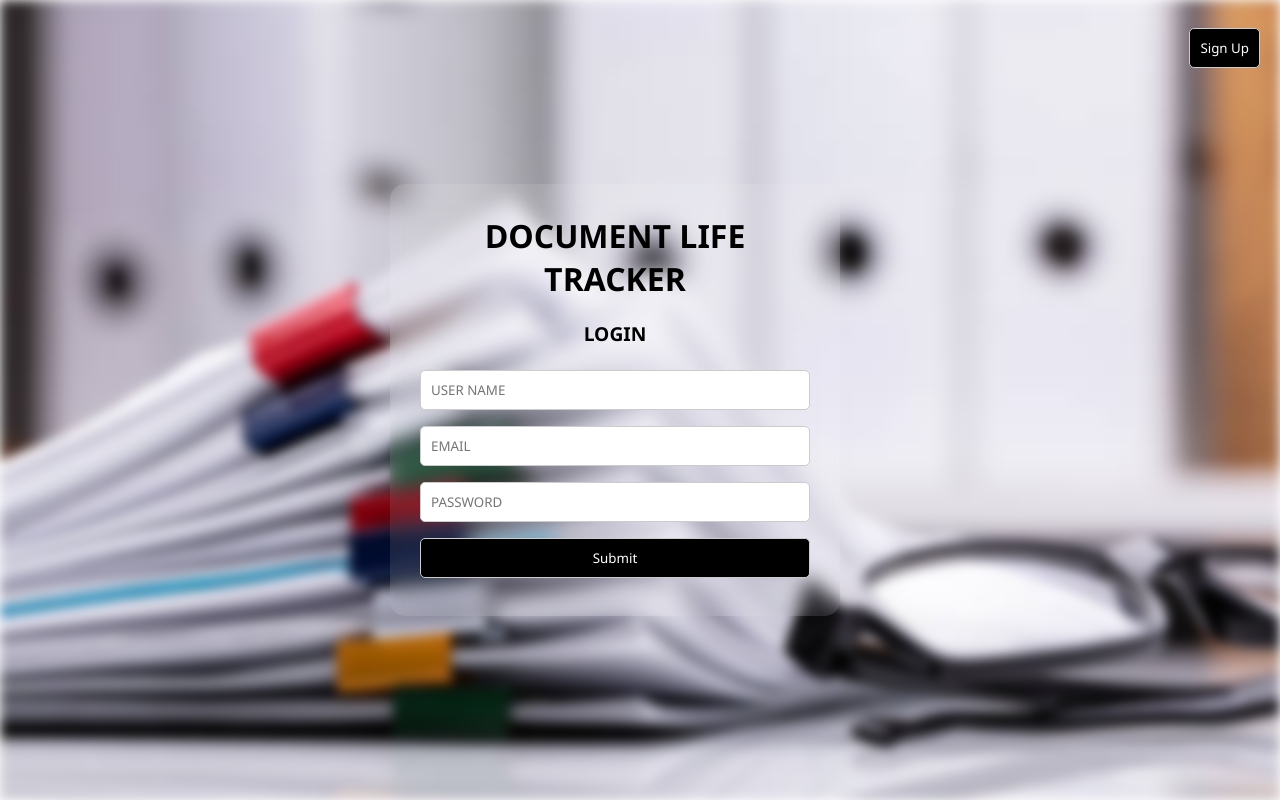
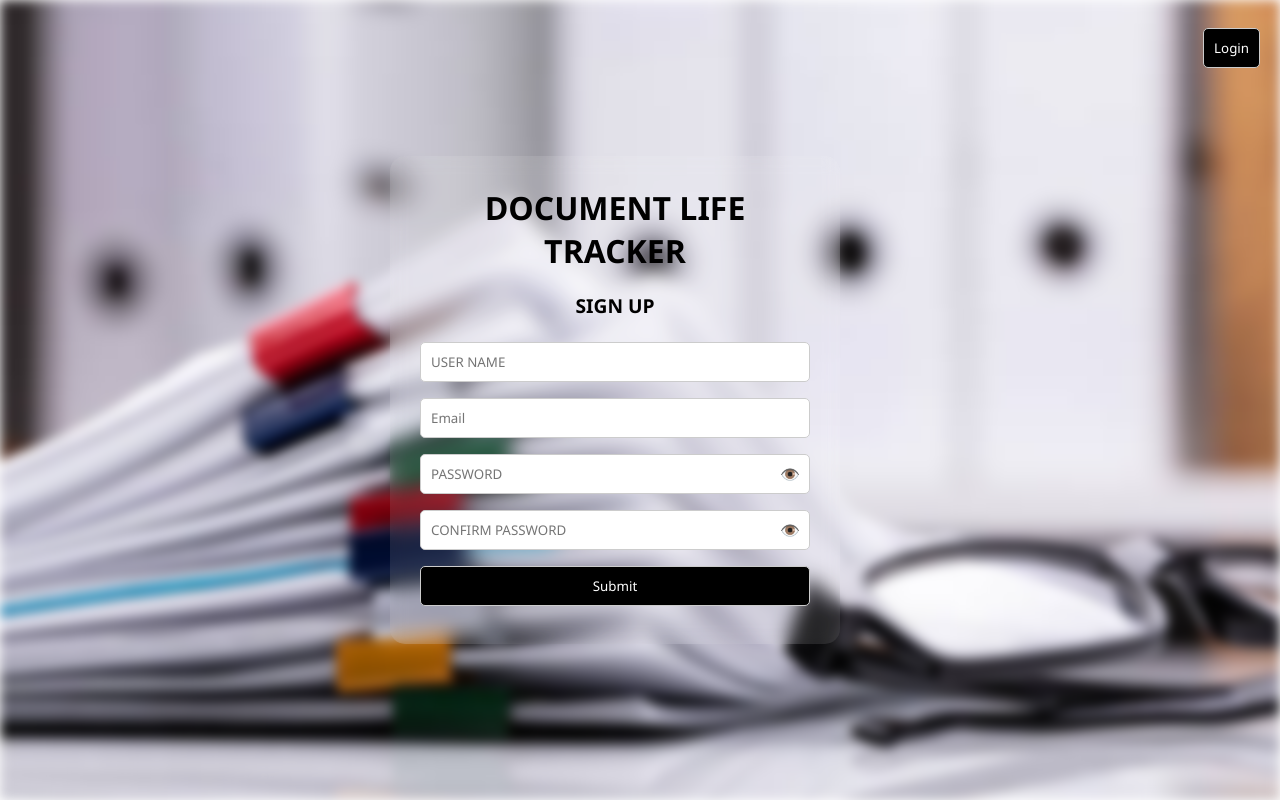
Before and after one commit to YAGAVEN/DLT, a React (Create React App) app: page / in a window 1280 px wide. Built offline with nearby package versions, Linux system fonts and the light colour scheme.

Commit message:
changes to the login and signuppage done

```diff
--- a/src/App.js
+++ b/src/App.js
@@ -4,19 +4,25 @@ import Login from './components/Login';
 import Signup from './components/Signup';
 import ForgotPassword from './components/ForgotPassword';
 import Tracker from './components/Tracker';
+import { UserProvider } from "./components/UserContext";
+import React from 'react';
+import UserContext from './components/UserContext';
 
 
 function App() {
   return (
-    <Router>
-      <Routes>
-        <Route path="/" element={<Login />} />
-        <Route path="/Signup" element={<Signup />} />
-        <Route path="/ForgotPassword" element={<ForgotPassword />} />
-        <Route path="/Tracker" element={<Tracker />} />
-      </Routes>
-    </Router>
+    <UserProvider>
+      <Router>
+        <Routes>
+          <Route path="/" element={<Signup />} />
+          <Route path="/Login" element={<Login />} />
+          <Route path="/Tracker" element={<Tracker />} />
+          <Route path="/ForgotPassword" element={<ForgotPassword />} />
+        </Routes>
+      </Router>
+    </UserProvider>
   );
 }
 
+
 export default App;
--- a/src/components/Login.js
+++ b/src/components/Login.js
@@ -1,18 +1,21 @@
-import React, { useState } from 'react';
 import { useNavigate, Link } from 'react-router-dom';
 import '../index.css';
+import { useContext } from 'react';
+import { UserContext } from './UserContext';
+
 
 function Login() {
-  const [username, setUsername] = useState('');
-  const [email, setEmail] = useState('');
-  const [password, setPassword] = useState('');
+  const {
+  username, setUsername,
+  password, setPassword,} = useContext(UserContext);
   const navigate = useNavigate();
+
 
   const handleSubmit = (e) => {
     e.preventDefault();
 
     // Empty field check
-    if (!username || !email || !password) {
+    if (!username  || !password) {
       alert("Please fill in all fields");
       return;
     }
@@ -42,13 +45,6 @@ function Login() {
         />
 
         <input
-          type="email"
-          placeholder="EMAIL"
-          value={email}
-          onChange={(e) => setEmail(e.target.value)}
-        />
-
-        <input
           type="password"
           placeholder="PASSWORD"
           value={password}
--- a/src/components/Signup.js
+++ b/src/components/Signup.js
@@ -1,102 +1,25 @@
-// import React, { useState } from "react";
-// import { useNavigate, Link } from "react-router-dom";
-// import "../index.css";
-
-// function Signup() {
-//   const [username, setUsername] = useState("");
-//   const [password, setPassword] = useState("");
-//   const [confirmPassword, setConfirmPassword] = useState("");
-//   const [passwordMismatch, setPasswordMismatch] = useState(false);
-
-//   const navigate = useNavigate();
-
-//   const handleSubmit = (e) => {
-//     e.preventDefault();
-
-//     if (!username || !password || !confirmPassword) {
-//       alert("Please fill in all fields");
-//       return;
-//     }
-
-//     const passwordPattern = /^(?=.*[A-Za-z])(?=.*[^A-Za-z0-9])(?=.{8,})/;
-//     if (!passwordPattern.test(password)) {
-//       alert("Password must be at least 8 characters long, include at least 1 letter and 1 special symbol(@,!,#,*,%,^).");
-//       return;
-//     }
-
-//     if (password !== confirmPassword) {
-//       setPasswordMismatch(true);
-//       return;
-//     }
-
-//     setPasswordMismatch(false);
-//     navigate("/tracker");
-//   };
-
-//   return (
-//     <form className="container" onSubmit={handleSubmit}>
-//       <div className="title">DOCUMENT LIFE TRACKER</div>
-//       <div className="section-title">SIGN UP</div>
-
-//       <input
-//         type="text"
-//         placeholder="USER NAME"
-//         value={username}
-//         onChange={(e) => setUsername(e.target.value)}
-//       />
-
-//       <input
-//         type="password"
-//         placeholder="PASSWORD"
-//         value={password}
-//         onChange={(e) => setPassword(e.target.value)}
-//       />
-
-//       {passwordMismatch && (
-//         <div style={{ color: "red", marginBottom: "5px" }}>
-//           Password dosen't match
-//         </div>
-//       )}
-
-//       <input
-//         type="password"
-//         placeholder="CONFIRM PASSWORD"
-//         value={confirmPassword}
-//         onChange={(e) => {
-//           setConfirmPassword(e.target.value);
-//           if (password !== e.target.value) {
-//             setPasswordMismatch(true);
-//           } else {
-//             setPasswordMismatch(false);
-//           }
-//         }}
-//       />
-
-//       <button type="submit">Submit</button>
-
-//       <div>
-//         <Link to="/ForgotPassword">
-//           <button type="button">Forgot Password</button>
-//         </Link>
-//       </div>
-//     </form>
-//   );
-// }
-
-// export default Signup;
-
-
-import React, { useState } from "react";
 import { useNavigate, Link } from "react-router-dom";
 import "../index.css";
+import { useContext } from "react";
+import { UserContext } from "./UserContext";
 
 function Signup() {
-  const [username, setUsername] = useState("");
-  const [password, setPassword] = useState("");
-  const [confirmPassword, setConfirmPassword] = useState("");
-  const [passwordMismatch, setPasswordMismatch] = useState(false);
-  const [showPassword, setShowPassword] = useState(false);
-  const [showConfirmPassword, setShowConfirmPassword] = useState(false);
+const {
+    username,setUsername,
+    password,
+    email,
+    setEmail,
+    setPassword,
+    confirmPassword,
+    setConfirmPassword,
+    passwordMismatch,
+    setPasswordMismatch,
+    showPassword,
+    setShowPassword,
+    showConfirmPassword,
+    setShowConfirmPassword,
+  } = useContext(UserContext);
+
 
   const navigate = useNavigate();
 
@@ -126,6 +49,11 @@ function Signup() {
   };
 
   return (
+    <><div className="logout">
+            <Link to="/Login">
+              <button>Login</button>
+            </Link>
+          </div>
     <form className="container" onSubmit={handleSubmit}>
       <div className="title">DOCUMENT LIFE TRACKER</div>
       <div className="section-title">SIGN UP</div>
@@ -135,6 +63,12 @@ function Signup() {
         placeholder="USER NAME"
         value={username}
         onChange={(e) => setUsername(e.target.value)}
+      />
+      <input
+        type="text"
+        placeholder="Email"
+        value={email}
+        onChange={(e) => setEmail(e.target.value)}
       />
 
       <div style={{ position: "relative" }}>
@@ -197,13 +131,8 @@ function Signup() {
       </div>
 
       <button type="submit">Submit</button>
-
-      <div>
-        <Link to="/ForgotPassword">
-          <button type="button">Forgot Password</button>
-        </Link>
-      </div>
     </form>
+    </>
   );
 }
 
--- a/src/components/Tracker.js
+++ b/src/components/Tracker.js
@@ -1,18 +1,43 @@
-import React from "react";
+import React, { useState, useContext } from "react";
 import { Link } from "react-router-dom";
 import "../index.css";
+import { UserContext } from "./UserContext";
 
 function Tracker() {
-    return(
-        <>
+  const { username, documents, setDocuments } = useContext(UserContext);
+
+  // Local state for form inputs
+  const [selectedDoc, setSelectedDoc] = useState("");
+  const [expiryDate, setExpiryDate] = useState("");
+
+  const handleSave = () => {
+    if (!selectedDoc || !expiryDate) {
+      alert("Please select a document and expiry date.");
+      return;
+    }
+
+    // Add new document to context
+    setDocuments((prev) => [...prev, { type: selectedDoc, expiry: expiryDate }]);
+
+    // Clear inputs
+    setSelectedDoc("");
+    setExpiryDate("");
+  };
+
+  return (
+    <>
       <div className="logout">
-        <Link to="/">
+        <Link to="/Login">
           <button>Logout</button>
         </Link>
       </div>
+
       <div className="container">
         <div className="title">DOCUMENT LIFE TRACKER</div>
-        <select defaultValue="">
+        <h1>Hello {username}</h1>
+
+        {/* Dropdown for document type */}
+        <select value={selectedDoc} onChange={(e) => setSelectedDoc(e.target.value)}>
           <option value="" disabled>Select Document Type</option>
           <option value="Aadhar Card">Aadhar Card</option>
           <option value="Vehicle Registration">Vehicle Registration</option>
@@ -22,18 +47,31 @@ function Tracker() {
           <option value="Income Certificate">Income Certificate</option>
           <option value="Other">Other</option>
         </select>
-        <input type="date" />
-        <button>SET & SAVE</button>
+
+        {/* Date picker */}
+        <input type="date" value={expiryDate} onChange={(e) => setExpiryDate(e.target.value)} />
+
+        {/* Button to save document */}
+        <button onClick={handleSave}>SET & SAVE</button>
+
+        {/* Grid display */}
         <div className="grid">
           <div className="card">
             <strong>📁 DOCUMENTS</strong>
+            {documents.map((doc, index) => (
+              <div key={index}>{doc.type}</div>
+            ))}
           </div>
           <div className="card">
             <strong>📅 DATE OF EXPIRY</strong>
+            {documents.map((doc, index) => (
+              <div key={index}>{doc.expiry}</div>
+            ))}
           </div>
         </div>
       </div>
     </>
-    );
+  );
 }
+
 export default Tracker;
--- /dev/null
+++ b/src/components/UserContext.js
@@ -0,0 +1,42 @@
+
+import React, { createContext, useState } from "react";
+
+export const UserContext = createContext();
+
+export const UserProvider = ({ children }) => {
+  const [username, setUsername] = useState("");
+  const [email, setEmail] = useState(""); // if needed
+  const [password, setPassword] = useState("");
+  const [confirmPassword, setConfirmPassword] = useState("");
+  const [passwordMismatch, setPasswordMismatch] = useState(false);
+  const [showPassword, setShowPassword] = useState(false);
+  const [showConfirmPassword, setShowConfirmPassword] = useState(false);
+  const [documents, setDocuments] = useState([]);
+
+  return (
+    <UserContext.Provider
+      value={{
+        username,
+        setUsername,
+        email,
+        setEmail,
+        password,
+        setPassword,
+        confirmPassword,
+        setConfirmPassword,
+        passwordMismatch,
+        setPasswordMismatch,
+        showPassword,
+        setShowPassword,
+        showConfirmPassword,
+        setShowConfirmPassword,
+        documents,
+        setDocuments, // Placeholder for document management
+      }}
+    >
+      {children}
+    </UserContext.Provider>
+  );
+};
+
+export default UserContext;
```
